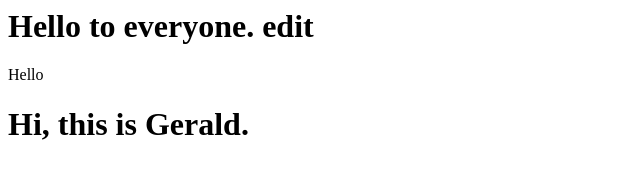
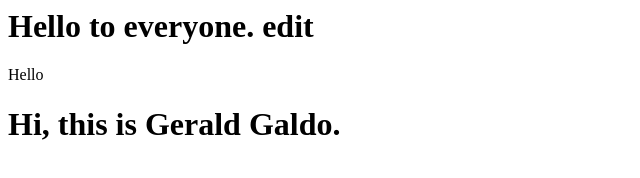
Before and after one commit to archonregis/archonregis-sample.github.io, a plain HTML site: page index.html in a window 1280 px wide. Shown: the whole page, without its empty margins (0-640 px from the left). Drawn offline with Linux system fonts and the light colour scheme.

Commit message:
Update index.html

```diff
--- a/index.html
+++ b/index.html
@@ -1,4 +1,4 @@
 <h1>Hello to everyone. edit</h1>
 <p>Hello</p>
 
-<h1>Hi, this is Gerald.</h1>
+<h1>Hi, this is Gerald Galdo.</h1>
```
